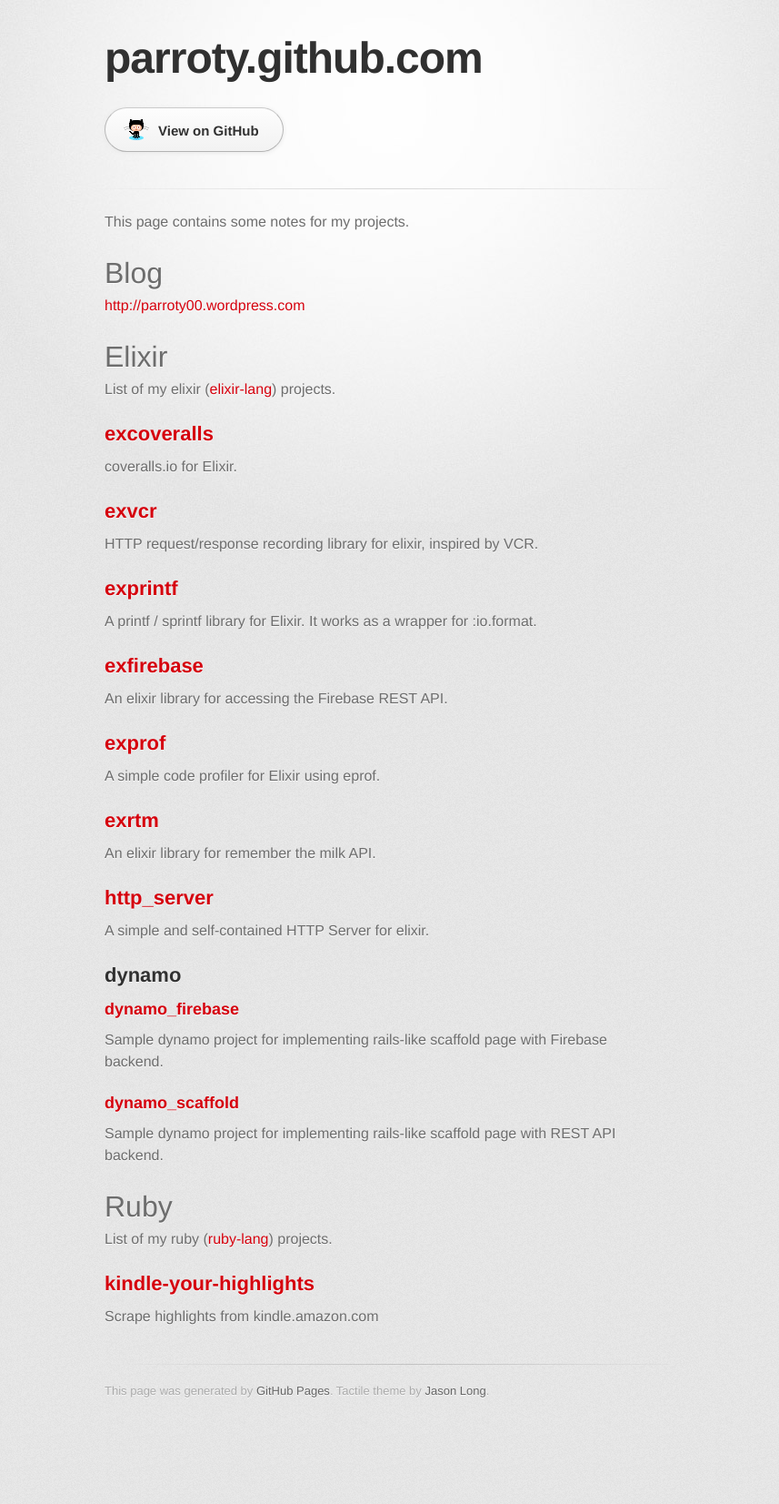
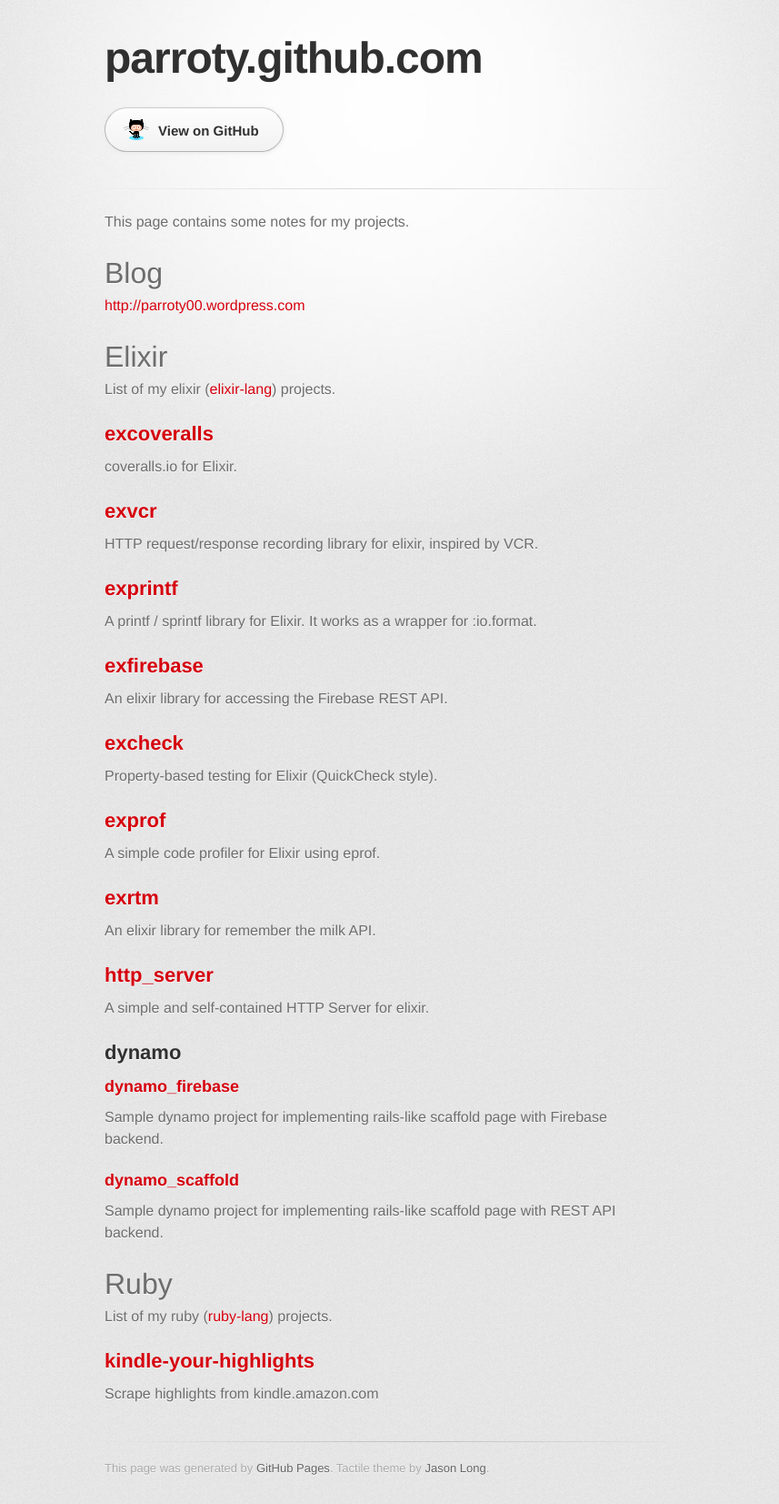
Before and after one commit to parroty/parroty.github.com, a Jekyll site: the page built from index.md, in a window 1280 px wide. Shown: the whole page at 91% size, without its empty margins (215-1072 px from the left). Built offline with Jekyll 4.4.1, drawn with Linux system fonts in a browser that asks for light colours; some web fonts are replaced; before the commit the page ends 1568 px from its top, so only the background shows below that.

Commit message:
Add excheck description

```diff
--- a/index.md
+++ b/index.md
@@ -22,6 +22,9 @@
 ## <a href="https://github.com/parroty/exfirebase" target="_blank">exfirebase</a>
 An elixir library for accessing the Firebase REST API.
 
+## <a href="https://github.com/parroty/excheck" target="_blank">excheck</a>
+Property-based testing for Elixir (QuickCheck style).
+
 ## <a href="https://github.com/parroty/exprof" target="_blank">exprof</a>
 A simple code profiler for Elixir using eprof.
 
```
